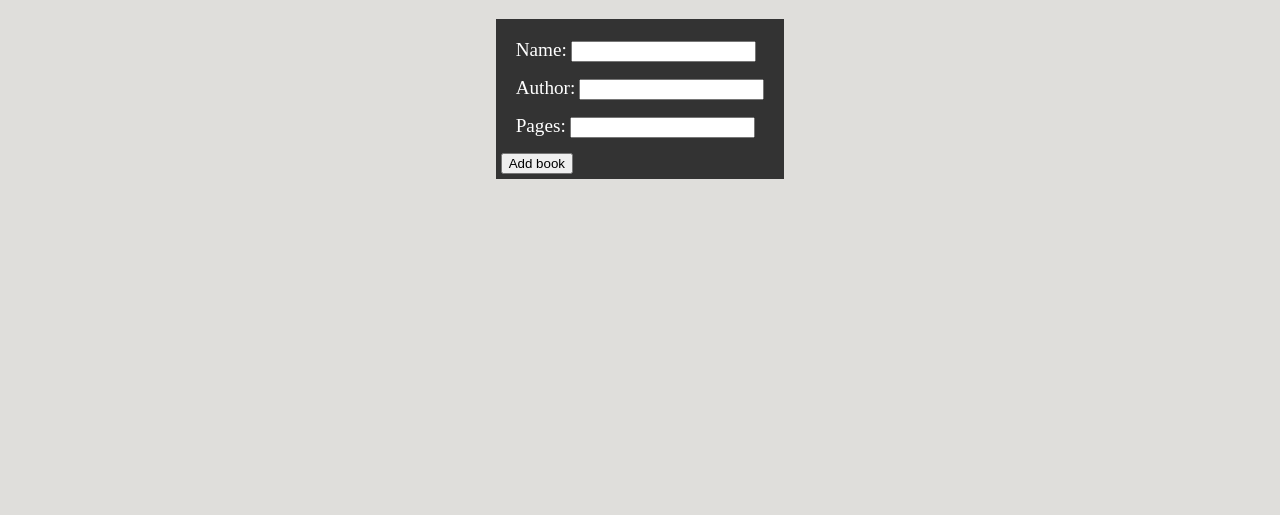
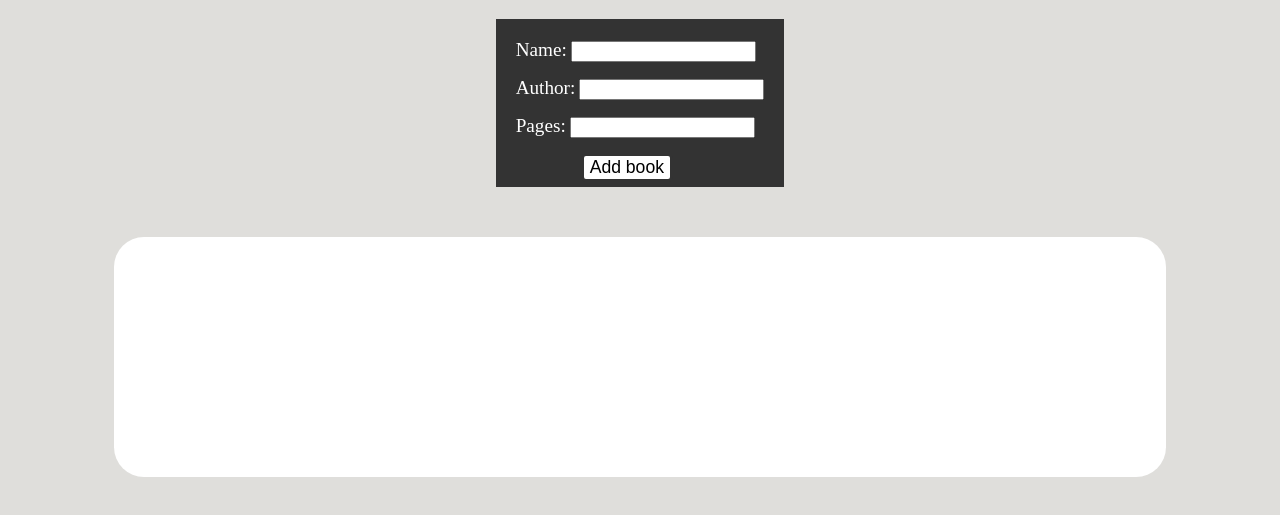
Before and after one commit to SevlaMare/Library, a plain HTML site: page index.html in a window 1280 px wide. Shown: the part 61-576 px from the top of the page. Drawn offline with Linux system fonts and the light colour scheme.

Commit message:
better style

```diff
--- a/index.html
+++ b/index.html
@@ -24,11 +24,16 @@
         <input id="bookPages" type="number"/>
       </div>
 
-      <button id="btn-submit" type="button">
-        Add book
-      </button>
+      <div>
+        <button id="btn-submit" type="button">
+          Add book
+        </button>
+      </div>
     </form>
-    <div id="cards"></div>
+
+    <section id="shelf">
+    </section>
+
     <script src="./main.js"></script>
   </body>
 </html>
--- a/style.css
+++ b/style.css
@@ -18,7 +18,8 @@ h1 { text-align: center }
   margin: 15px;
 }
 
-#btnGetBookData {
+#btn-submit {
+  margin: 0 80px;
   font-size: 1.1rem;
   border: solid 3px #333;
   border-radius: 5px;
@@ -36,9 +37,11 @@ h1 { text-align: center }
 
 #shelf {
   display: flex;
+  flex-wrap: wrap;
   margin: 50px auto;
   padding: 20px;
   width: 80%;
-  height: 200px;
+  min-height: 200px;
+  border-radius: 30px;
   background: #fff;
 }
```
